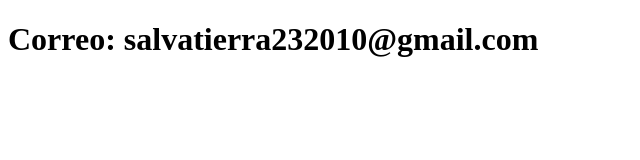
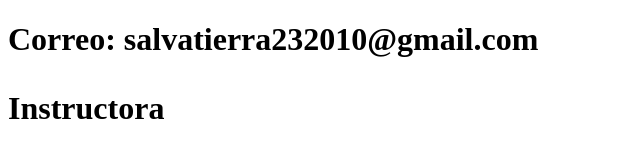
Before and after one commit to salvatierra232010/Sistema-de-registro, a plain HTML site: page contacto.html in a window 1280 px wide. Shown: the whole page, without its empty margins (0-640 px from the left). Drawn offline with Linux system fonts and the light colour scheme.

Commit message:
Actualiza el contacto

```diff
--- a/contacto.html
+++ b/contacto.html
@@ -7,5 +7,7 @@
 </head>
 <body>
     <h1>Correo: salvatierra232010@gmail.com</h1h1>
-</body>
+        <p>Instructora</pp>
+
+    </body>
 </html>
```
